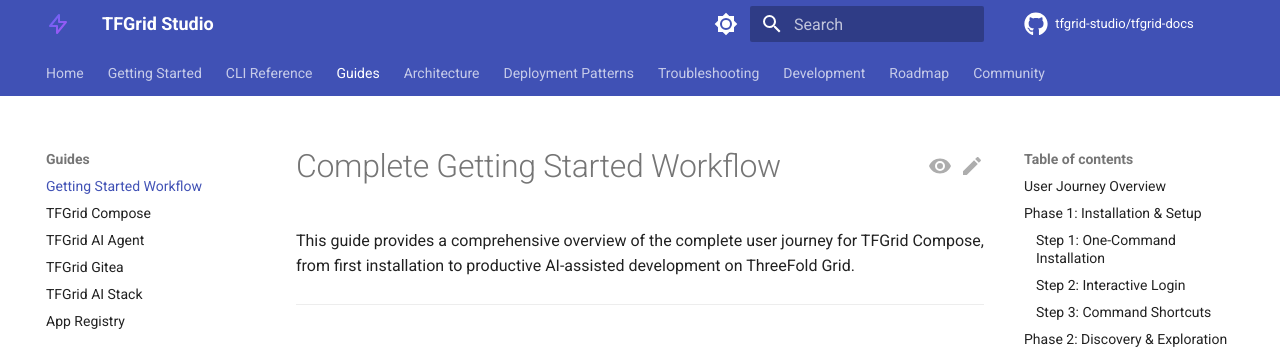
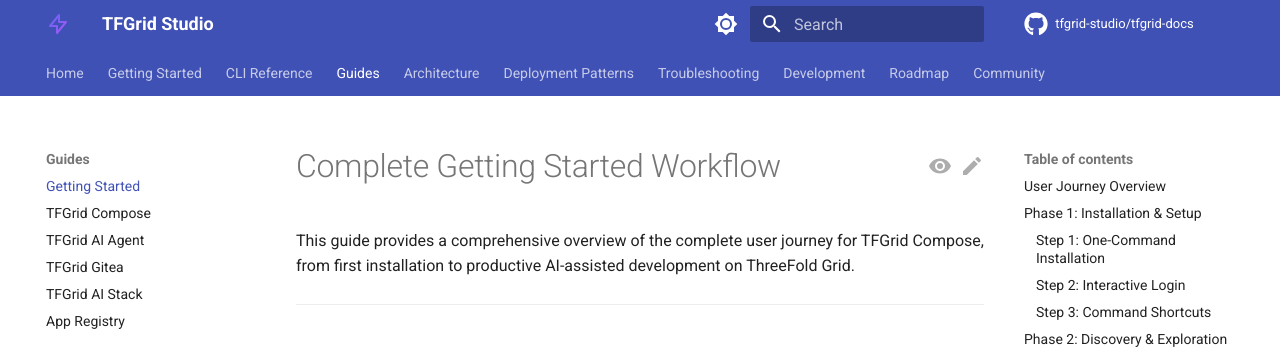
Before and after one commit to tfgrid-studio/tfgrid-docs, an MkDocs documentation site: the page built from docs/guides/getting-started.md, in a window 1280 px wide. Shown: the top 351 px of the page. Built offline with MkDocs 1.6.1 and Material for MkDocs 9.7.7, drawn with Linux system fonts in a browser that asks for light colours; comment, search, counter and statistics services are not loaded; the version menu is left out.

Commit message:
docs: Improve documentation formatting and update navigation structure

```diff
--- a/mkdocs.yml
+++ b/mkdocs.yml
@@ -132,7 +132,7 @@
     - Registry Commands: cli/registry.md
 
   - Guides:
-    - Getting Started Workflow: guides/getting-started-workflow.md
+    - Getting Started: guides/getting-started.md
     - TFGrid Compose: guides/tfgrid-compose.md
     - TFGrid AI Agent: guides/tfgrid-ai-agent.md
     - TFGrid Gitea: guides/tfgrid-gitea.md
```
Also changed, not shown: README.md (+1 -0 lines), docs/guides/app-registry.md (+1 -0 lines), docs/patterns/gateway.md (+1 -0 lines), docs/patterns/k3s.md (+1 -0 lines), docs/guides/getting-started.md (renamed from docs/guides/getting-started-workflow.md).
